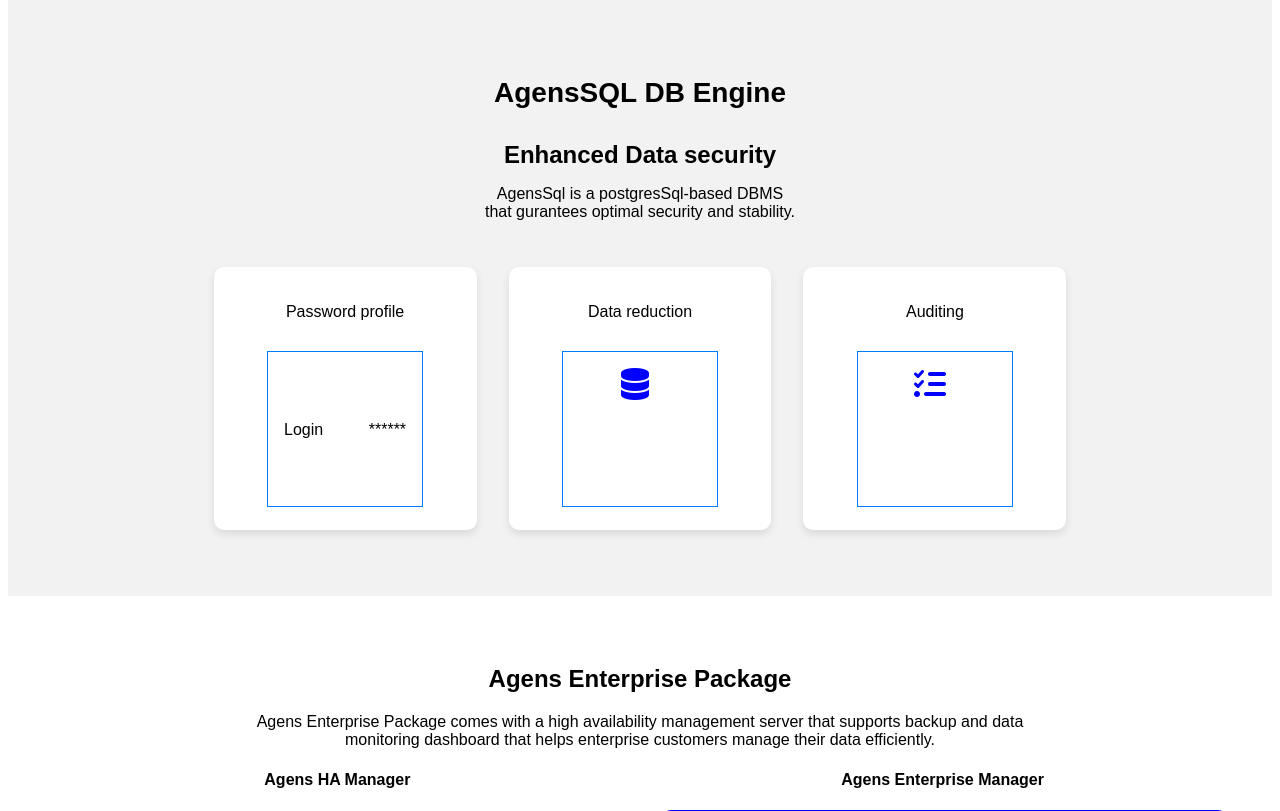
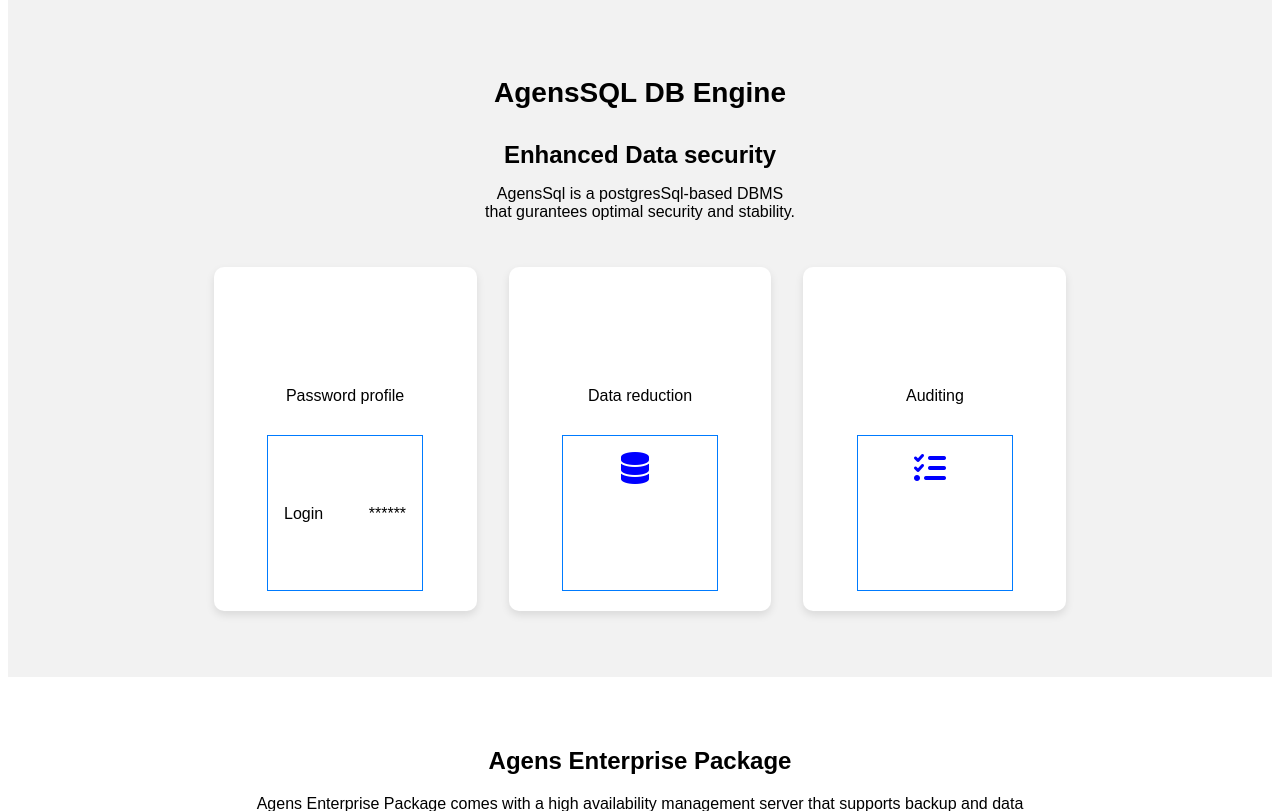
Before and after one commit to Michael-Ogaye/bitnine_pages, a Django app: page / in a window 1280 px wide. Shown: the part 2076-2887 px from the top of the page. Run offline with Django 4.2, Linux system fonts and the light colour scheme; a user stored in the database is signed in; some web fonts are replaced.

Commit message:
Update home.html
margins

```diff
--- a/bitapp/templates/bitapp/home.html
+++ b/bitapp/templates/bitapp/home.html
@@ -278,9 +278,12 @@
   display: none;
   text-align: left;
   padding: 10px;
+ margin-top: 45%;
     transition: all 1s;
 }
-
+.original{
+     margin-top: 45%;
+}
 .card:hover .original {
   display: none;
      transition: all 1s;
```
